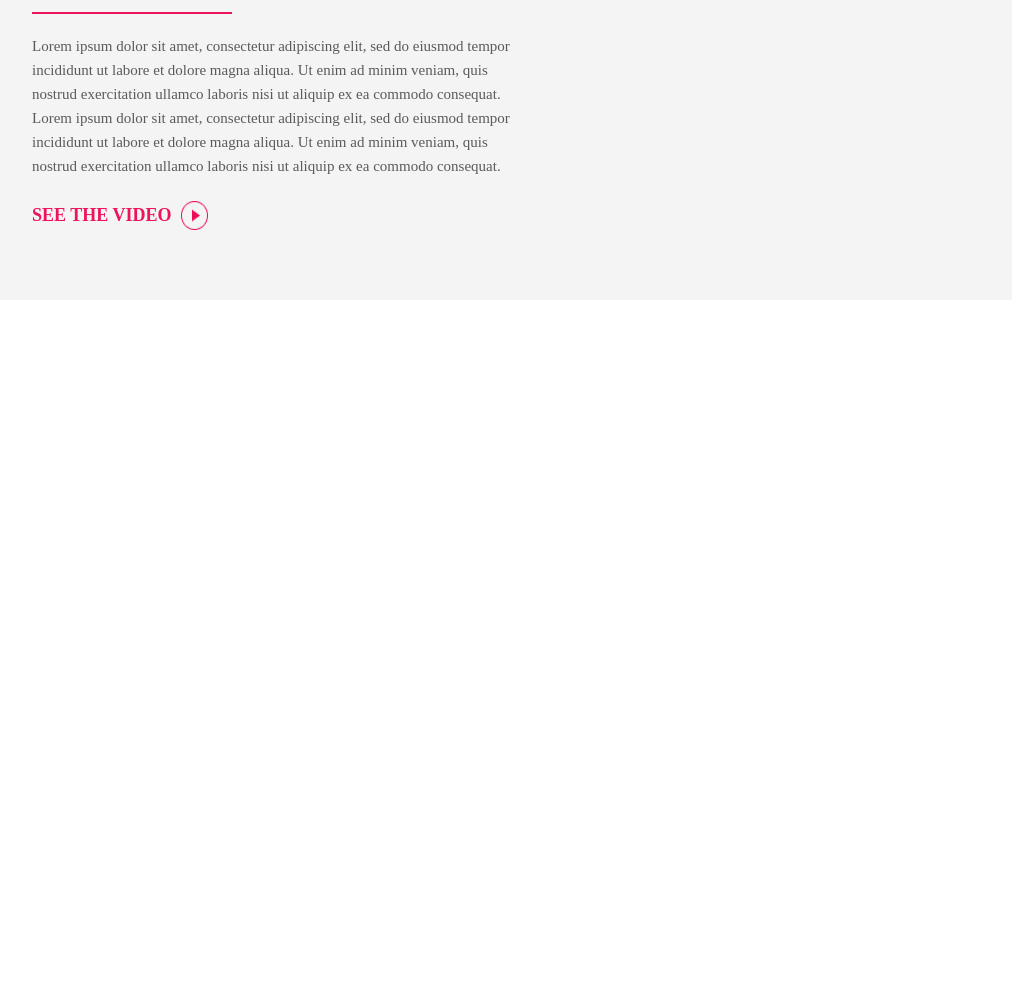
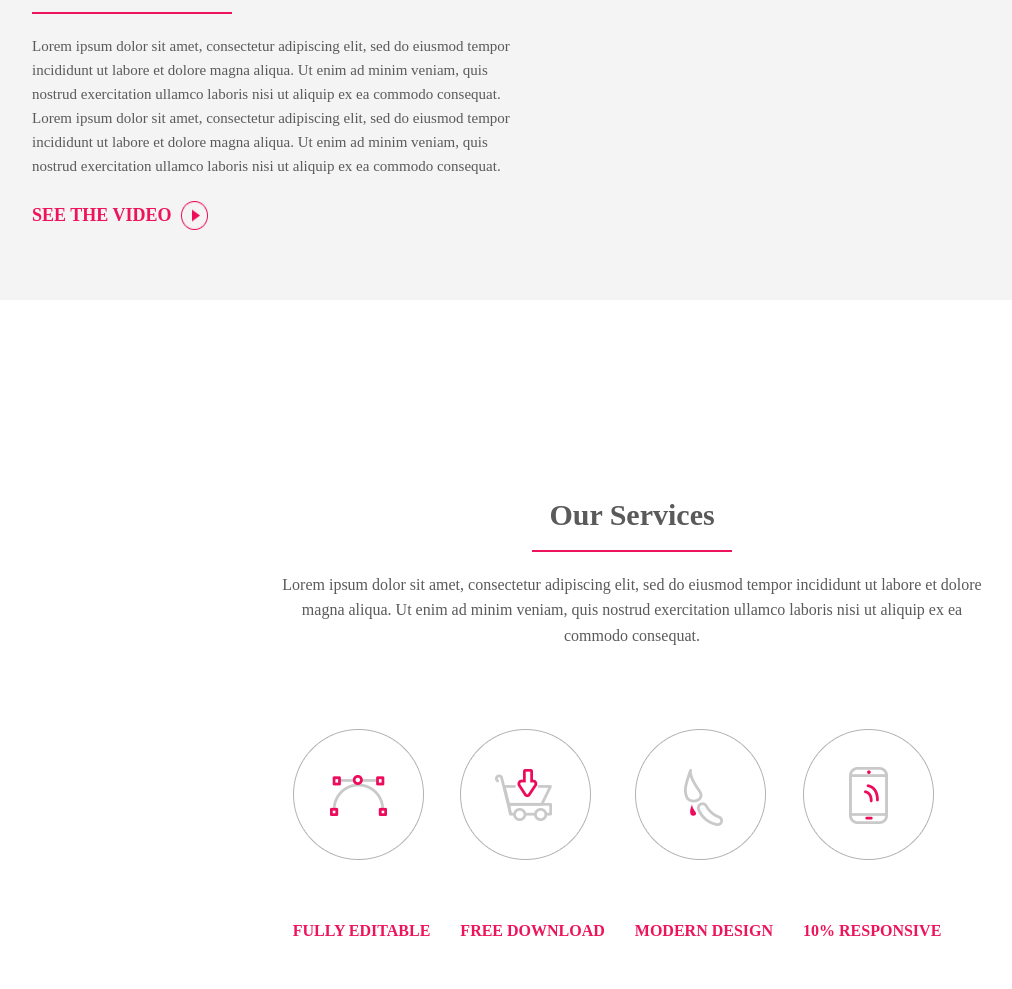
Before and after one commit to Natalia-Mazur/Project-3, a website: page index.html in a window 1280 px wide. Shown: the part 898-1887 px from the top of the page, without its empty margins (8-1020 px from the left). Before the commit the page ends 1198 px from the top, so only its background shows below. Drawn offline with nearby package versions, Linux system fonts and the light colour scheme.

Commit message:
Our Services

```diff
--- a/index.html
+++ b/index.html
@@ -70,6 +70,34 @@
         </div>
         </div>
       </section>
+      <section class="our_services">
+        <div class="our_services--main">
+          <div class="our_services--title_subtitle">
+            <h1>Our Services</h1>
+            <hr class="line"/>
+            <p>Lorem ipsum dolor sit amet, consectetur adipiscing elit, sed do eiusmod tempor incididunt ut labore et dolore magna aliqua.
+              Ut enim ad minim veniam, quis nostrud exercitation ullamco laboris nisi ut aliquip ex ea commodo consequat.</p>
+          </div>
+          <div class="our_services--img">
+            <div>
+              <img src="S1.png" alt="">
+              <p>Fully editable</p>
+            </div>
+            <div>
+              <img src="S2.png" alt="">
+              <p>Free download</p>
+            </div>
+            <div>
+              <img src="S3.png" alt="">
+              <p> modern design</p>
+            </div>
+            <div>
+              <img src="S4.png" alt="">
+              <p>10% responsive</p>
+            </div>
+          </div>
+        </div>
+      </section>
 <footer>
 </footer>
   <script defer src="https://use.fontawesome.com/releases/v5.0.6/js/all.js"></script>
--- a/scss/style.scss
+++ b/scss/style.scss
@@ -221,3 +221,45 @@ header {
           }
         }
   }
+
+  // The end section about
+
+.our_services--title_subtitle {
+  display: flex;
+  flex-direction: column;
+  color: $color-1;
+  align-items: center;
+  padding-top: 200px;
+
+    h1 {
+      font-size: 30px;
+    }
+      .line {
+        width: 200px;
+        height: 2px;
+        background-color: $color-3;
+        border: none;
+        margin: 20px 0;
+      }
+        p {
+          max-width: 700px;
+          line-height: 1.6;
+          text-align: center;
+        }
+}
+
+.our_services--img {
+  display: flex;
+  flex-direction: row;
+  justify-content: center;
+
+    img {
+      padding: 80px 0 50px 0;
+    }
+      p {
+        color: $color-3;
+        text-transform: uppercase;
+        padding: 10px 30px 50px 0px;
+        font-weight: bold;
+      }
+}
```
Also changed, not shown: S1.png (added), S2.png (added), S3.png (added), S4.png (added), scss/style.css, 1 other file.
